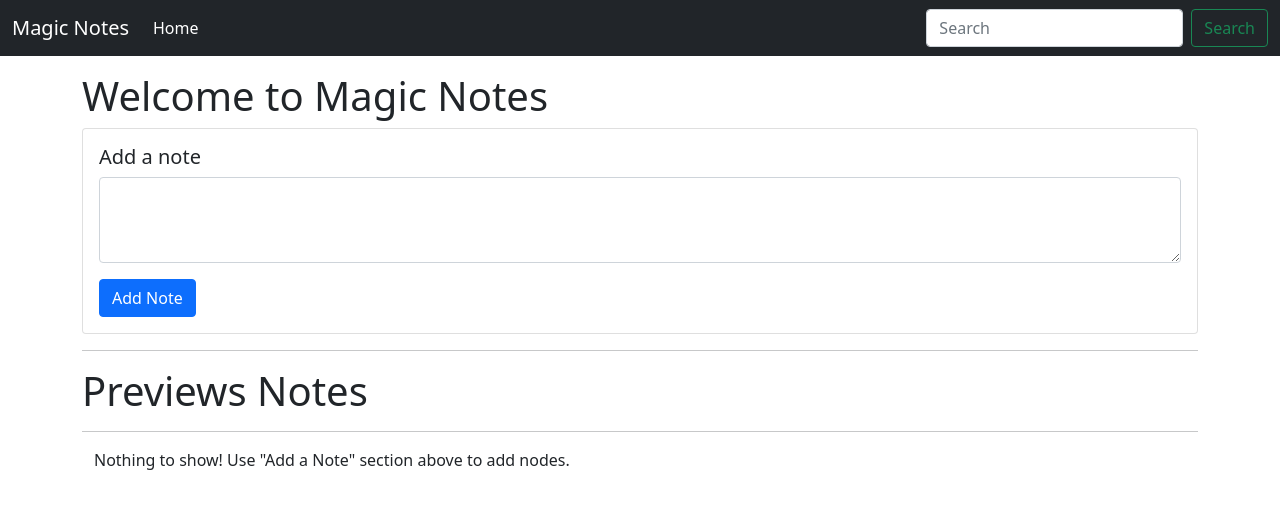
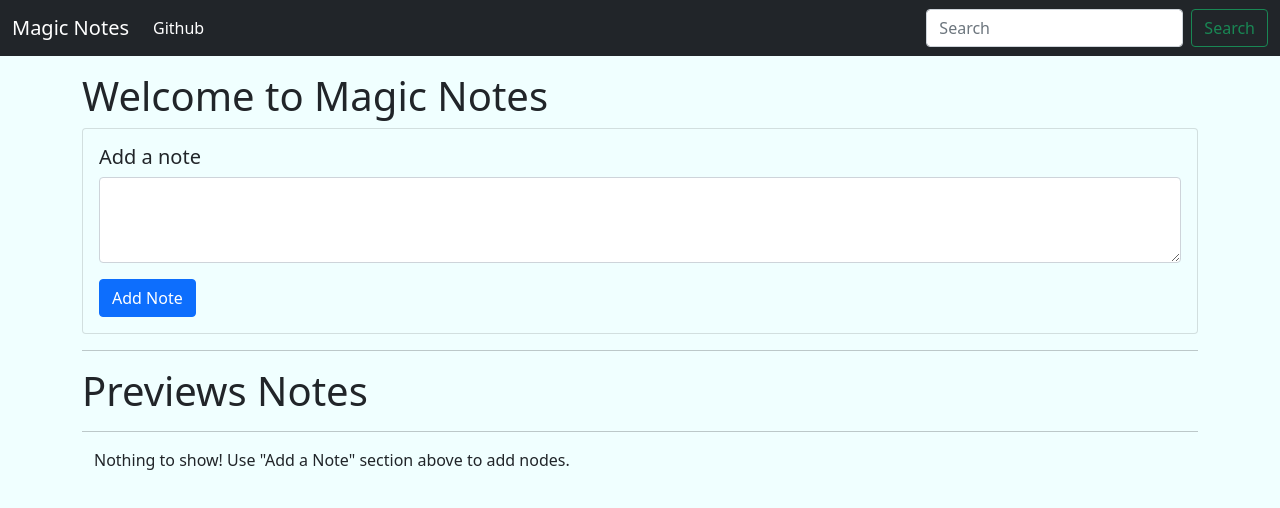
Before and after one commit to Cvanshulll/Notes_app, a plain HTML site: page index.html in a window 1280 px wide. Drawn offline with nearby package versions, Linux system fonts and the light colour scheme.

Commit message:
Add files via upload

```diff
--- a/index.html
+++ b/index.html
@@ -12,7 +12,7 @@
       crossorigin="anonymous"
     />
   </head>
-  <body>
+  <body style="background-color: #f0ffff;">
     <nav class="navbar navbar-expand-lg navbar-dark bg-dark">
       <div class="container-fluid">
         <a class="navbar-brand" href="#">Magic Notes</a>
@@ -30,7 +30,7 @@
         <div class="collapse navbar-collapse" id="navbarSupportedContent">
           <ul class="navbar-nav me-auto mb-2 mb-lg-0">
             <li class="nav-item">
-              <a class="nav-link active" aria-current="page" href="#">Home</a>
+              <a class="nav-link active" aria-current="page" href="https://github.com/Cvanshulll/Notes_app" target="_blank">Github</a>
             </li>
           </ul>
           <form class="d-flex">
@@ -51,7 +51,7 @@
 
     <div class="container my-3">
       <h1>Welcome to Magic Notes</h1>
-      <div class="card">
+      <div class="card" style="background-color: #f0ffff;">
         <div class="card-body">
           <h5 class="card-title">Add a note</h5>
           <div class="form-group mb-3">
@@ -69,8 +69,10 @@
       <h1>Previews Notes</h1>
       <hr />
 
-      <div id="notes" class="row container-fluid"></div>
+      <div id="notes" class="row container-fluid" ></div>
+
     </div>
+
     <script
       src="https://cdn.jsdelivr.net/npm/bootstrap@5.1.0/dist/js/bootstrap.bundle.min.js"
       integrity="sha384-U1DAWAznBHeqEIlVSCgzq+c9gqGAJn5c/t99JyeKa9xxaYpSvHU5awsuZVVFIhvj"
```
